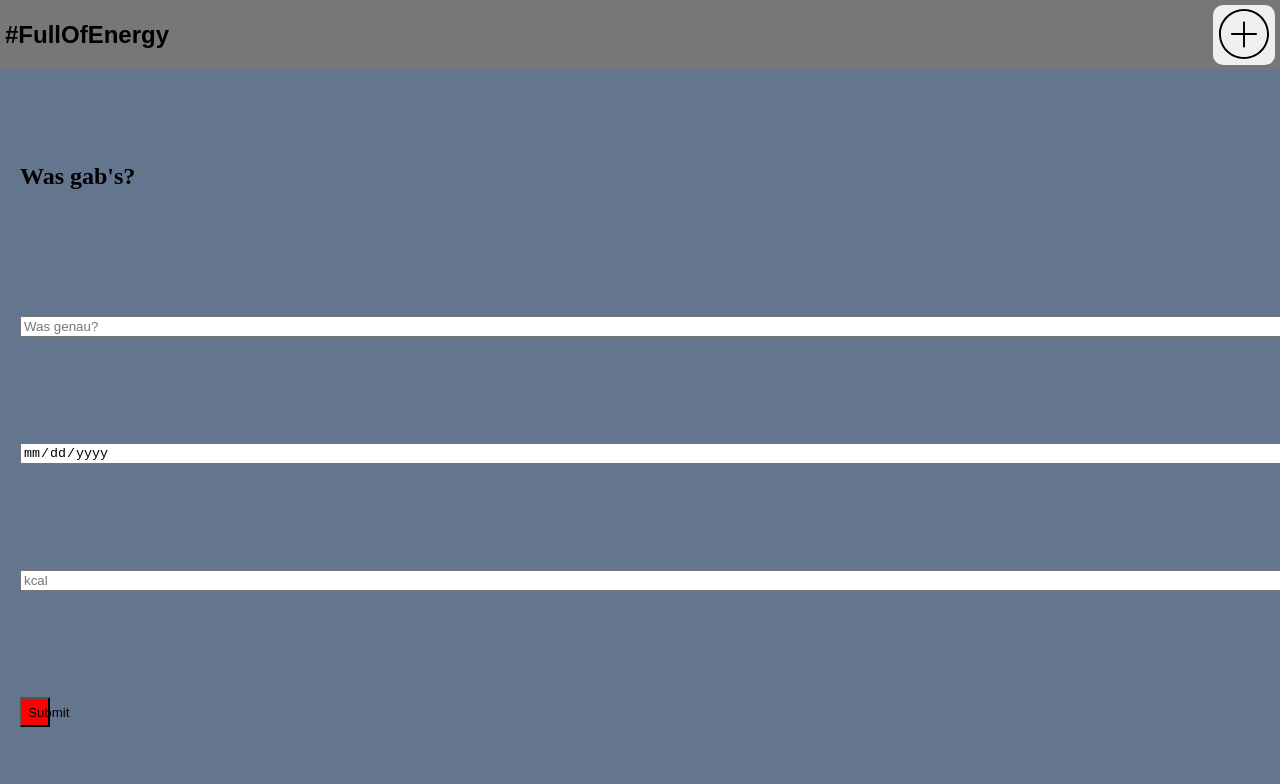
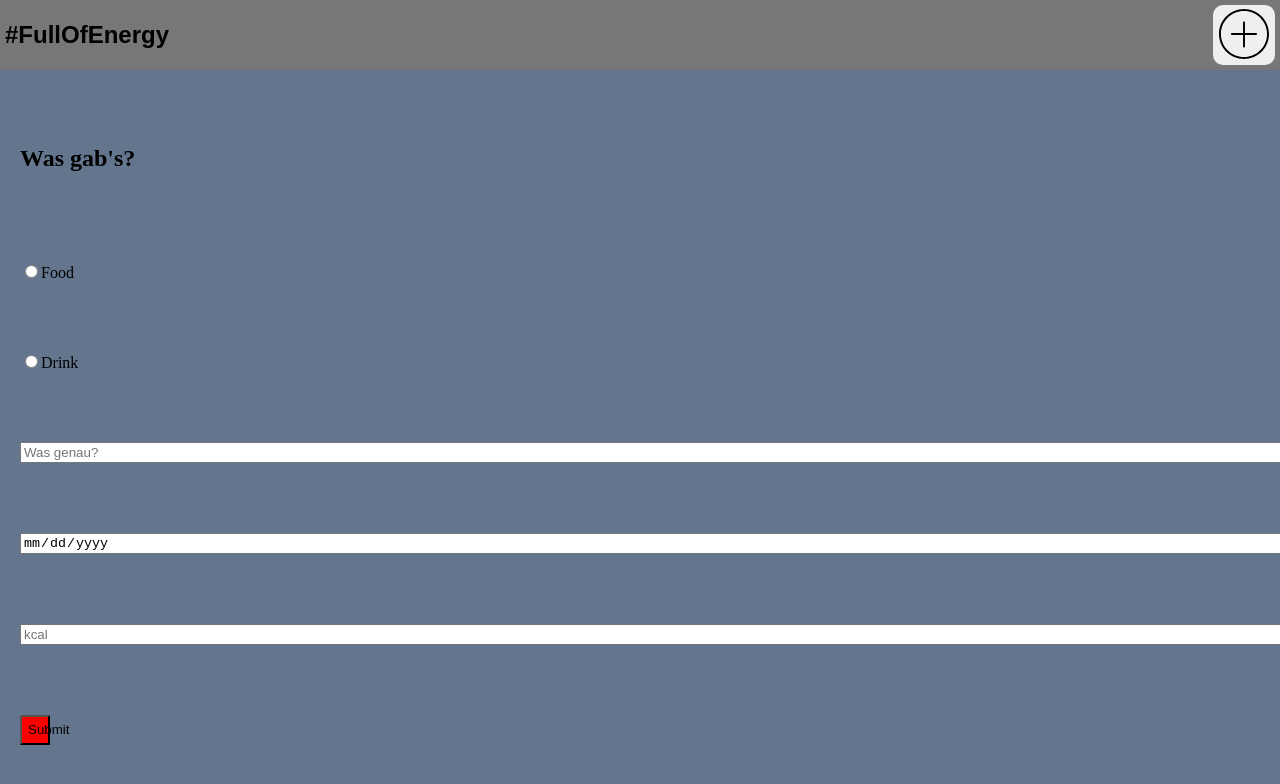
Before and after one commit to fullofenergy/fullofenergy, a React (Create React App) app: page /add in a window 1280 px wide. Shown: the top 784 px of the page. Built offline with nearby package versions, Linux system fonts and the light colour scheme.

Commit message:
Add radio button functionality fooT or drink

```diff
--- a/src/pages/AddFood.js
+++ b/src/pages/AddFood.js
@@ -20,6 +20,7 @@ export default function AddFood() {
   const [what, setWhat] = useState("");
   const [date, setDate] = useState("");
   const [kcal, setKcal] = useState(null);
+  const [cat, setCat] = useState("");
 
   async function handleSubmit(event) {
     event.preventDefault();
@@ -28,23 +29,43 @@ export default function AddFood() {
       headers: {
         "Content-Type": "application/json"
       },
-      body: JSON.stringify({ what, date, kcal })
+      body: JSON.stringify({ cat, what, date, kcal })
     });
 
     setWhat("");
     setDate("");
     setKcal(null);
-    console.log(what, date, kcal);
+    setCat("");
+    console.log(what, date, kcal, cat);
   }
 
-  console.log(what, date, kcal);
+  console.log(what, date, kcal, cat);
   return (
     <Form onSubmit={handleSubmit}>
       <h2>Was gab's?</h2>
-      {/* <div>
-        <Button>Food</Button>
-        <Button>Drink</Button>
-      </div> */}
+
+      <div>
+        <input
+          type="radio"
+          id="food"
+          name="cat"
+          value="food"
+          onChange={event => setCat(event.target.value)}
+        />
+        <label>Food</label>
+      </div>
+
+      <div>
+        <input
+          type="radio"
+          id="drink"
+          name="cat"
+          value="drink"
+          onChange={event => setCat(event.target.value)}
+        />
+        <label>Drink</label>
+      </div>
+
       <input
         type="text"
         placeholder="Was genau?"
```
